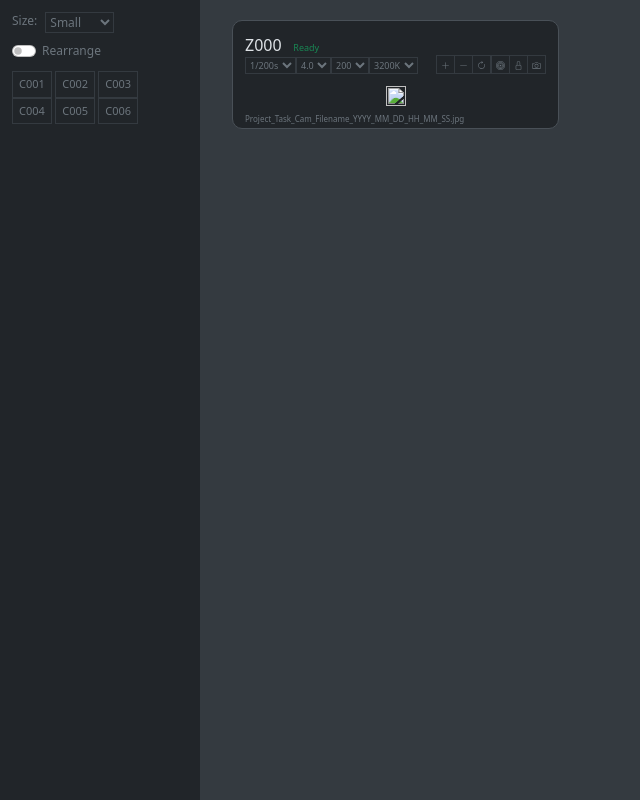
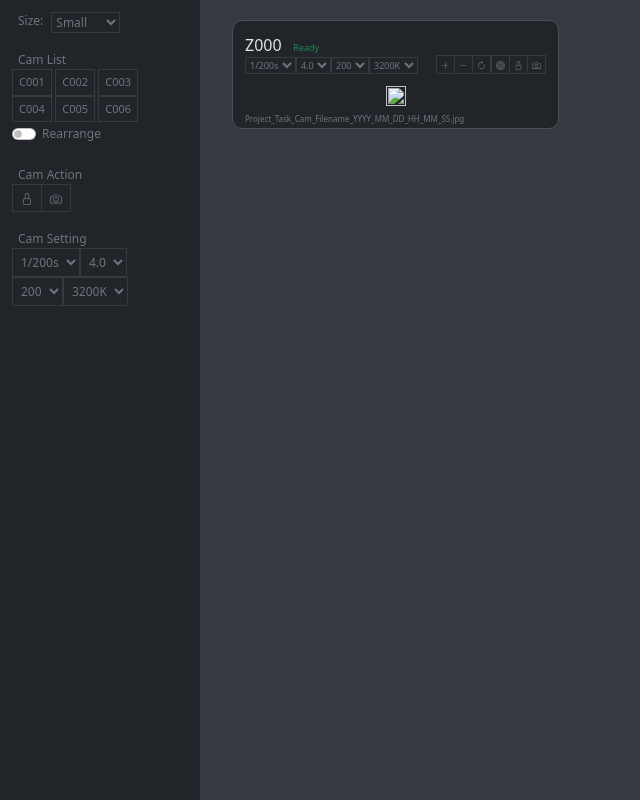
Before and after one commit to liuaddie/vfx_cams, a Flask app: template templates/server.html in a window 1280 px wide. Shown: the whole page, without its empty margins (0-640 px from the left). Run offline with Flask 2, Linux system fonts and the light colour scheme; the template is opened without the code that fills it, so the values that code supplies are empty; some libraries are stand-ins or nearby versions.

Commit message:
Update Server UI, add all_cam_action and all_cam_setting to the sidebar

```diff
--- a/templates/assets/js/btn_action.js
+++ b/templates/assets/js/btn_action.js
@@ -1,6 +1,7 @@
 //
 // Button Actinos for both Controller & Server
 //
+
 // Initizal Variables
 var res = $("#cam_set_res").val();
 var img_w = 0;
--- a/templates/assets/js/btn_action_server.js
+++ b/templates/assets/js/btn_action_server.js
@@ -21,7 +21,7 @@ $("#Z000").hide();
 $(".toggle_cam").click(function(){
     cam_id = $(this).attr('cam_id');
     elm_id = "#"+cam_id;
-    console.log(cam_id, "is clicked")
+    // console.log(cam_id, "is clicked")
     if ($(this).hasClass("btn_on")){
         $('#multiview').data('gridstrap').detachCell($(elm_id));
         $("[id="+cam_id+"]").remove();
--- a/templates/server.html
+++ b/templates/server.html
@@ -18,7 +18,7 @@
      <div>
       <div class="container" style="padding: 0px 12px;">
        <div class="row" style="margin: 0px -12px;">
-        <div class="col-md-12" style="padding: 0px;">
+        <div class="col-md-12" style="padding: 0px;padding-left: 6px;">
          <span class="d-grid float-start" style="padding-right: 8px;">
           Size:
          </span>
@@ -35,18 +35,13 @@
          </select>
         </div>
        </div>
-       <div class="row" style="margin: 0px -12px;margin-top: 6px;">
-        <div class="col" style="padding: 0px;">
-         <div class="form-check form-switch" style="padding-top: 3px;">
-          <input class="form-check-input" id="drag_btn" type="checkbox"/>
-          <label class="form-check-label" for="drag_btn">
-           Rearrange
-          </label>
-         </div>
+       <div class="row" style="margin: 0px -12px;margin-top: 6px;margin-right: 0px;">
+        <div class="col-12" style="padding-left: 6px;padding-top: 12px;">
+         <span>
+          Cam List
+         </span>
         </div>
-       </div>
-       <div class="row" style="margin: 0px -12px;margin-top: 6px;margin-right: 0px;">
-        <div class="col-xxl-12" id="cam_list" style="padding: 0px;">
+        <div class="col-12" style="padding: 0px;">
          <button cam_id="C001" class="btn btn-dark btn-sm toggle_cam" style="width: 40px;font-size: 11px;padding: 4px;" type="button">
           C001
          </button>
@@ -65,6 +60,101 @@
          <button cam_id="C006" class="btn btn-dark btn-sm toggle_cam" style="width: 40px;padding: 4px;font-size: 11px;" type="button">
           C006
          </button>
+        </div>
+        <div class="col-12" style="padding: 0px;">
+         <div class="form-check form-switch" style="padding-top: 3px;">
+          <input class="form-check-input" id="drag_btn" type="checkbox"/>
+          <label class="form-check-label" for="drag_btn">
+           Rearrange
+          </label>
+         </div>
+        </div>
+       </div>
+       <div class="row" style="margin: 0px -12px;margin-top: 6px;margin-right: 0px;">
+        <div class="col-12" style="padding-left: 6px;padding-top: 12px;">
+         <span>
+          Cam Action
+         </span>
+        </div>
+        <div class="col" style="padding: 0px;">
+         <div class="btn-group" role="group">
+          <button action="actHalfPressShutter" cam_id="Z000" class="btn btn-sm all_cam_action dont_lock" title="Lock" type="button">
+           <svg class="bi bi-lock" fill="currentColor" height="1em" viewbox="0 0 16 16" width="1em" xmlns="http://www.w3.org/2000/svg">
+            <path d="M8 1a2 2 0 0 1 2 2v4H6V3a2 2 0 0 1 2-2zm3 6V3a3 3 0 0 0-6 0v4a2 2 0 0 0-2 2v5a2 2 0 0 0 2 2h6a2 2 0 0 0 2-2V9a2 2 0 0 0-2-2zM5 8h6a1 1 0 0 1 1 1v5a1 1 0 0 1-1 1H5a1 1 0 0 1-1-1V9a1 1 0 0 1 1-1z">
+            </path>
+           </svg>
+          </button>
+          <button action="actTakePicture" cam_id="Z000" class="btn btn-sm all_cam_action dont_lock" title="Take Photo" type="button">
+           <svg class="bi bi-camera" fill="currentColor" height="1em" viewbox="0 0 16 16" width="1em" xmlns="http://www.w3.org/2000/svg">
+            <path d="M15 12a1 1 0 0 1-1 1H2a1 1 0 0 1-1-1V6a1 1 0 0 1 1-1h1.172a3 3 0 0 0 2.12-.879l.83-.828A1 1 0 0 1 6.827 3h2.344a1 1 0 0 1 .707.293l.828.828A3 3 0 0 0 12.828 5H14a1 1 0 0 1 1 1v6zM2 4a2 2 0 0 0-2 2v6a2 2 0 0 0 2 2h12a2 2 0 0 0 2-2V6a2 2 0 0 0-2-2h-1.172a2 2 0 0 1-1.414-.586l-.828-.828A2 2 0 0 0 9.172 2H6.828a2 2 0 0 0-1.414.586l-.828.828A2 2 0 0 1 3.172 4H2z">
+            </path>
+            <path d="M8 11a2.5 2.5 0 1 1 0-5 2.5 2.5 0 0 1 0 5zm0 1a3.5 3.5 0 1 0 0-7 3.5 3.5 0 0 0 0 7zM3 6.5a.5.5 0 1 1-1 0 .5.5 0 0 1 1 0z">
+            </path>
+           </svg>
+          </button>
+         </div>
+        </div>
+       </div>
+       <div class="row" style="margin: 0px -12px;margin-top: 6px;margin-right: 0px;">
+        <div class="col-12" style="padding-left: 6px;padding-top: 12px;">
+         <span>
+          Cam Setting
+         </span>
+        </div>
+        <div class="col" style="padding: 0px;">
+         <select action="setShutterSpeed" cam_id="Z000" class="d-grid float-start mb-auto all_cam_setting" style="background: var(--bs-gray-900);color: var(--bs-gray-600);display: inline-flex;border: 0.5px groove var(--bs-gray-dark);margin: 0px;padding: 4px;" title="Shutter Speed">
+          <option value="'1/100'">
+           1/100s
+          </option>
+          <option selected="" value="'1/200'">
+           1/200s
+          </option>
+          <option value="'1/400'">
+           1/400s
+          </option>
+         </select>
+         <select action="setFNumber" cam_id="Z000" class="d-grid float-start mb-auto all_cam_setting" style="background: var(--bs-gray-900);color: var(--bs-gray-600);display: inline-flex;border: 0.5px groove var(--bs-gray-dark);padding: 4px;" title="Aperture">
+          <option value="'2.8'">
+           2.8
+          </option>
+          <option selected="" value="'4.0'">
+           4.0
+          </option>
+          <option value="'5.6'">
+           5.6
+          </option>
+          <option value="'8.0'">
+           8.0
+          </option>
+         </select>
+         <select action="setIsoSpeedRate" cam_id="Z000" class="d-grid float-start mb-auto all_cam_setting" style="background: var(--bs-gray-900);color: var(--bs-gray-600);display: inline-flex;border: 0.5px groove var(--bs-gray-dark);padding: 4px;" title="ISO">
+          <option value="'100'">
+           100
+          </option>
+          <option selected="" value="'200'">
+           200
+          </option>
+          <option value="'400'">
+           400
+          </option>
+          <option value="'800'">
+           800
+          </option>
+         </select>
+         <select action="setWhiteBalance" cam_id="Z000" class="d-grid float-start mb-auto all_cam_setting" style="background: var(--bs-gray-900);color: var(--bs-gray-600);display: inline-flex;border: 0.5px groove var(--bs-gray-dark);padding: 4px;" title="White Balance">
+          <option value="'Color Temperature', True, 2500">
+           2500K
+          </option>
+          <option selected="" value="'Color Temperature', True, 3200">
+           3200K
+          </option>
+          <option value="'Color Temperature', True, 4000">
+           4000K
+          </option>
+          <option value="'Color Temperature', True, 5500">
+           5500K
+          </option>
+         </select>
         </div>
        </div>
       </div>
```
